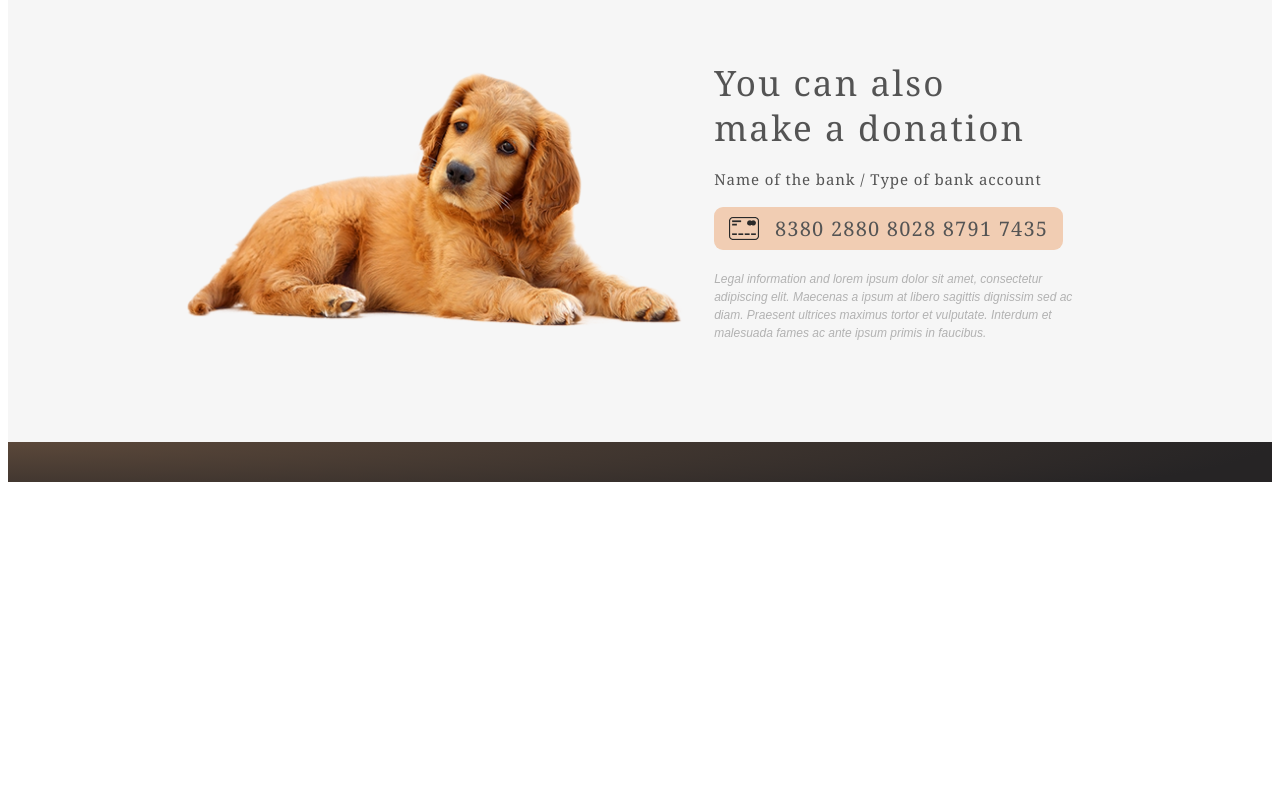
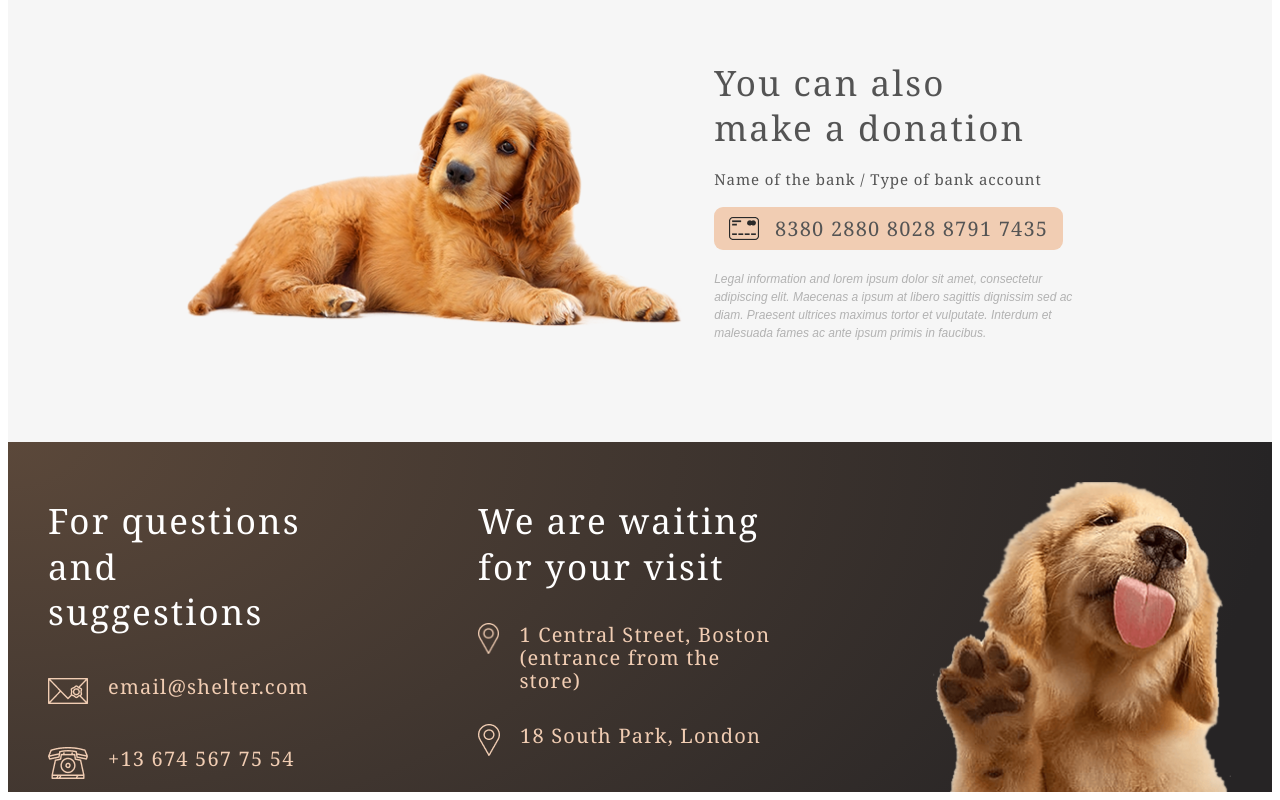
Before and after one commit to kozhemyakin/rsschool-cv, a plain HTML site: page shelter/index.html in a window 1280 px wide. Shown: the part 3294-4094 px from the top of the page. Before the commit the page ends 3784 px from the top, so only its background shows below. Drawn offline with Linux system fonts and the light colour scheme; a web font is replaced by a local one.

Commit message:
feat: add footer section

```diff
--- a/shelter/index.html
+++ b/shelter/index.html
@@ -128,7 +128,31 @@
 
     </section>
     <footer class="brown-container">
-      <div class="container footer"></div>
+      <div class="container footer">
+        <div class="footer__contacts">
+          <p class="footer__title">For questions and suggestions</p>
+          <div class="footer__address__line pd40">
+            <div class="footer__icon-email"></div>
+            <span class="footer__description">email@shelter.com</span>
+          </div>
+          <div class="footer__address__line">
+            <div class="footer__icon-phone"></div>
+            <span class="footer__description">+13 674 567 75 54</span>
+          </div>
+        </div>
+        <div class="footer__address">
+          <p class="footer__title">We are waiting for your visit</p>
+          <div class="footer__address__line pd3432">
+            <div class="footer__icon-metka"></div>
+            <span class="footer__description">1 Central Street, Boston<br> (entrance from the store)</span>
+          </div>
+          <div class="footer__address__line">
+            <div class="footer__icon-metka"></div>
+            <span class="footer__description">18 South Park, London </span>
+          </div>
+        </div>
+        <div class="footer__image-dog"></div>
+      </div>
     </footer>
   </body>
 </html>
--- a/shelter/styles/styles.css
+++ b/shelter/styles/styles.css
@@ -222,7 +222,8 @@ button {
 
 .our-friends__slider__cards {
     display: flex;
-    justify-content: space-between;
+    /* justify-content: space-between; */
+    flex-wrap: wrap;
     gap: 90px;
 }
 
@@ -413,4 +414,82 @@ button {
 
 .footer {
     padding: 40px 40px 0;
+    display: flex;
+    justify-content: space-between;
 }
+
+.footer__title {
+    font-family: 'Georgia';
+    font-style: normal;
+    font-weight: 400;
+    font-size: 35px;
+    line-height: 130%;
+    letter-spacing: 0.06em;
+    color: #FFFFFF;
+}
+
+.footer__description {
+    font-family: 'Georgia';
+    font-style: normal;
+    font-weight: 400;
+    font-size: 20px;
+    line-height: 115%;
+    letter-spacing: 0.06em;
+    color: #F1CDB3;
+}
+
+.footer__contacts {
+    max-width: 279px;
+    padding-top: 16px;
+}
+
+.footer__address {
+    max-width: 303px;
+    padding-top: 16px;
+}
+
+.footer__icon-email {
+    background: url('./../images/icon-email.png');
+    width: 40px;
+    height: 32px;
+    background-repeat: no-repeat;
+    background-size: contain;
+}
+
+.footer__icon-phone {
+    background: url('./../images/icon-phone.png');
+    width: 40px;
+    height: 32px;
+    background-repeat: no-repeat;
+    background-size: contain;
+}
+
+.footer__icon-metka {
+    background: url('./../images/icon-marker2.png');
+    width: 22px;
+    height: 32px;
+    background-repeat: no-repeat;
+    background-size: contain;
+}
+
+.footer__image-dog {
+    background: url('./../images/footer-puppy.png');
+    width: 300px;
+    height: 310px;
+    background-repeat: no-repeat;
+    background-size: contain;
+    /* background-position: right; */
+}
+
+.footer__address__line {
+    display: flex;
+    gap: 20px;
+}
+
+.pd40 {
+    padding: 40px 0;
+}
+
+.pd3432 {
+    padding: 34px 0 32px;
+}
```
Also changed, not shown: shelter/images/footer-puppy.png (added), shelter/images/icon-email.png (added), shelter/images/icon-marker.png (added), shelter/images/icon-marker2.png (added), shelter/images/icon-phone.png (added).
